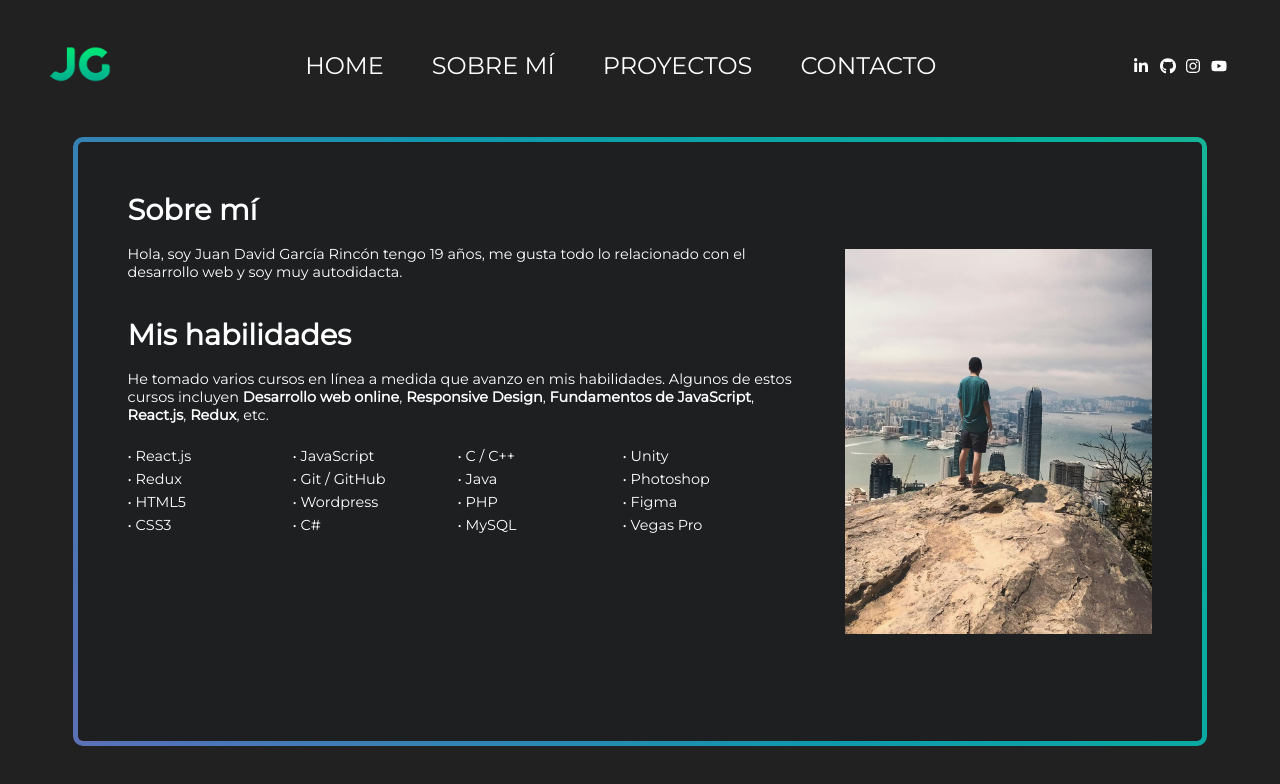
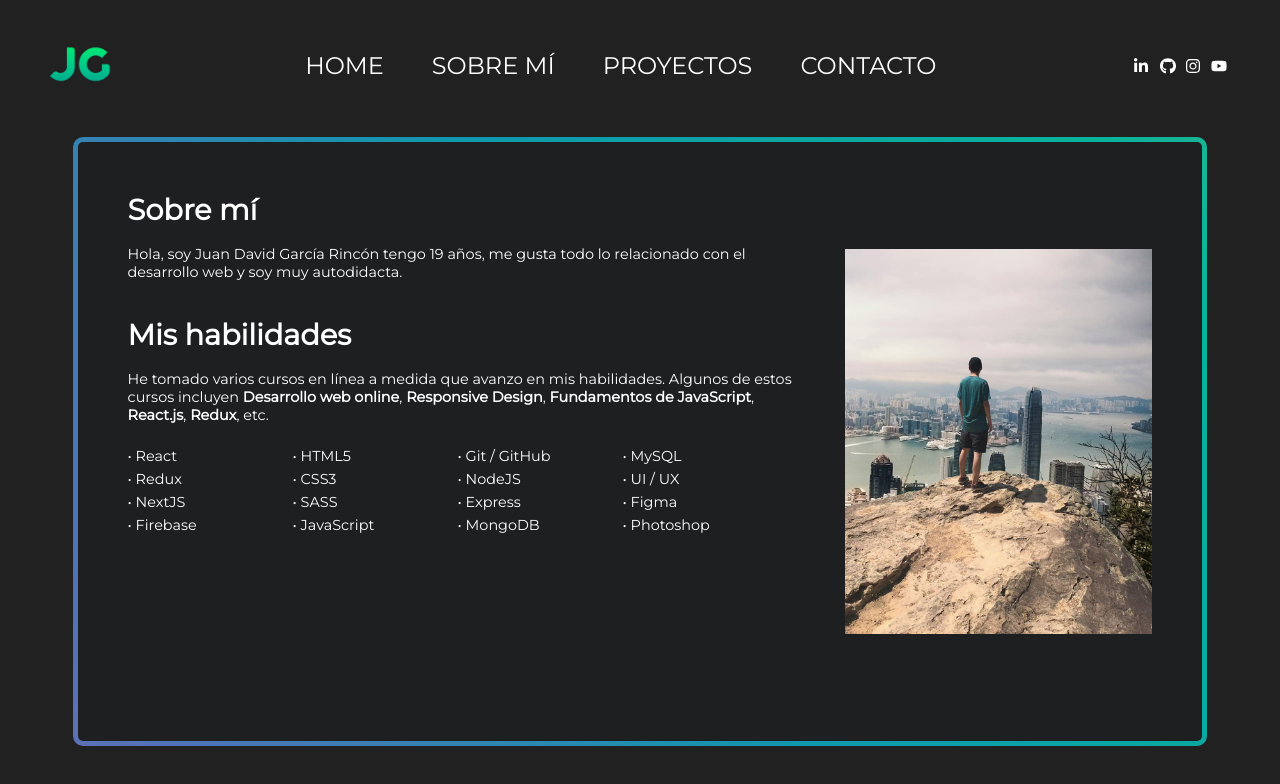
Before and after one commit to JuandaGarcia/JuandaGarcia.com, a React (Create React App) app: page /sobre-mi in a window 1280 px wide. Shown: the top 784 px of the page. Built offline with nearby package versions, Linux system fonts and the light colour scheme.

Commit message:
abilities changes

```diff
--- a/src/index.css
+++ b/src/index.css
@@ -9,6 +9,10 @@
 *::selection {
 	background-color: #38ef7d;
 	color: white;
+}
+
+:root {
+	--max-width: 1440px;
 }
 
 body {
@@ -430,6 +434,9 @@ a {
 	height: 80%;
 	padding-top: 65px;
 	flex-wrap: wrap;
+	max-width: var(--max-width);
+	margin: 0 auto;
+	align-items: center;
 }
 
 .illustration,
@@ -985,6 +992,8 @@ path#f3-l9 {
 	align-items: flex-start;
 	width: 100%;
 	height: 85%;
+	max-width: var(--max-width);
+	margin: 0 auto;
 }
 
 .sobre-mi-info {
@@ -1249,6 +1258,8 @@ path#f3-l9 {
 	bottom: 0;
 	top: 5vh;
 	padding: 0 3em;
+	max-width: var(--max-width);
+	margin: 0 auto;
 }
 
 .project-type-title {
@@ -1311,6 +1322,8 @@ path#f3-l9 {
 	width: 100%;
 	height: 85%;
 	flex-wrap: wrap;
+	max-width: var(--max-width);
+	margin: 0 auto;
 }
 
 .img-detalles-proyecto {
--- a/src/pages/SobreMi.js
+++ b/src/pages/SobreMi.js
@@ -68,28 +68,28 @@ function SobreMi() {
 					<br />
 					<div className="list-info-sobremi">
 						<ul>
-							<li>• React.js</li>
+							<li>• React</li>
 							<li>• Redux</li>
+							<li>• NextJS</li>
+							<li>• Firebase</li>
+						</ul>
+						<ul>
 							<li>• HTML5</li>
 							<li>• CSS3</li>
+							<li>• SASS</li>
+							<li>• JavaScript</li>
 						</ul>
 						<ul>
-							<li>• JavaScript</li>
 							<li>• Git / GitHub</li>
-							<li>• Wordpress</li>
-							<li>• C#</li>
+							<li>• NodeJS</li>
+							<li>• Express</li>
+							<li>• MongoDB</li>
 						</ul>
 						<ul>
-							<li>• C / C++</li>
-							<li>• Java</li>
-							<li>• PHP</li>
 							<li>• MySQL</li>
-						</ul>
-						<ul>
-							<li>• Unity</li>
+							<li>• UI / UX</li>
+							<li>• Figma</li>
 							<li>• Photoshop</li>
-							<li>• Figma</li>
-							<li>• Vegas Pro </li>
 						</ul>
 					</div>
 				</div>
```
